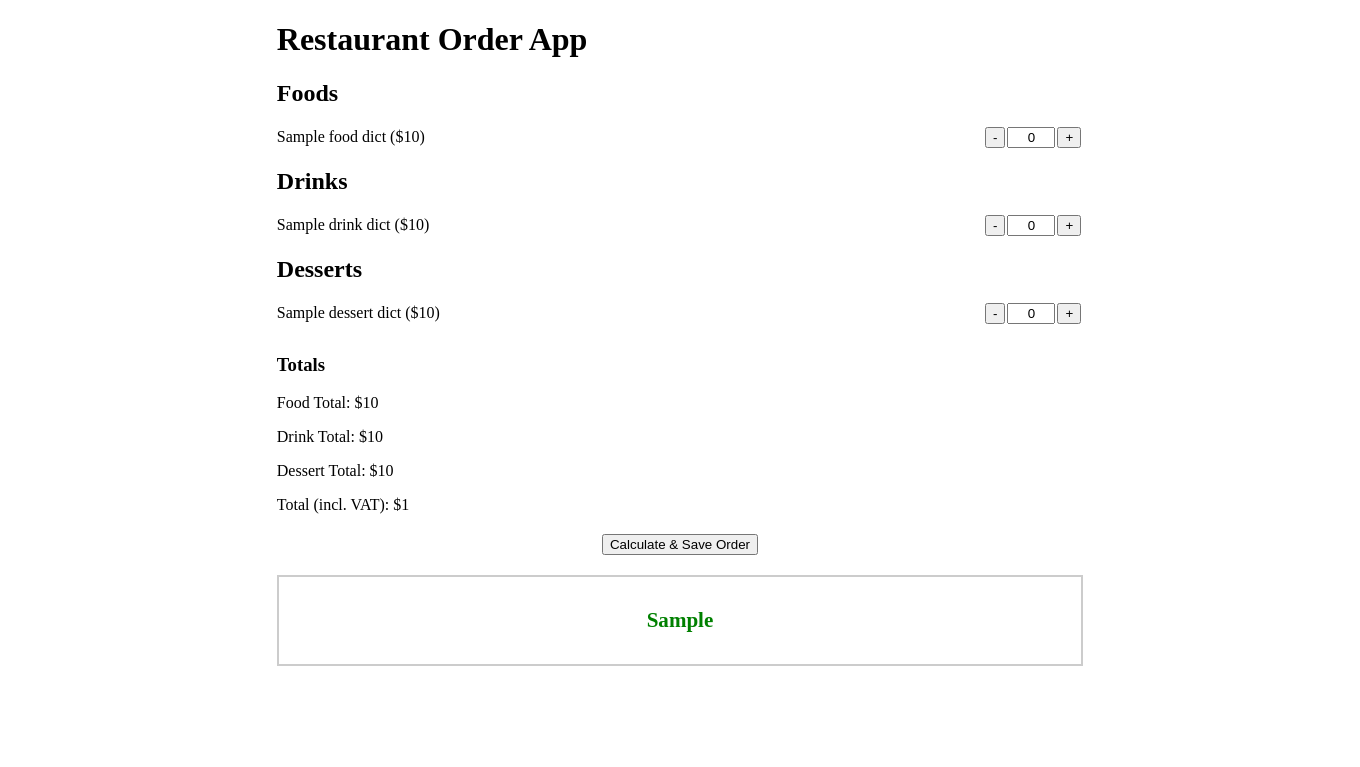
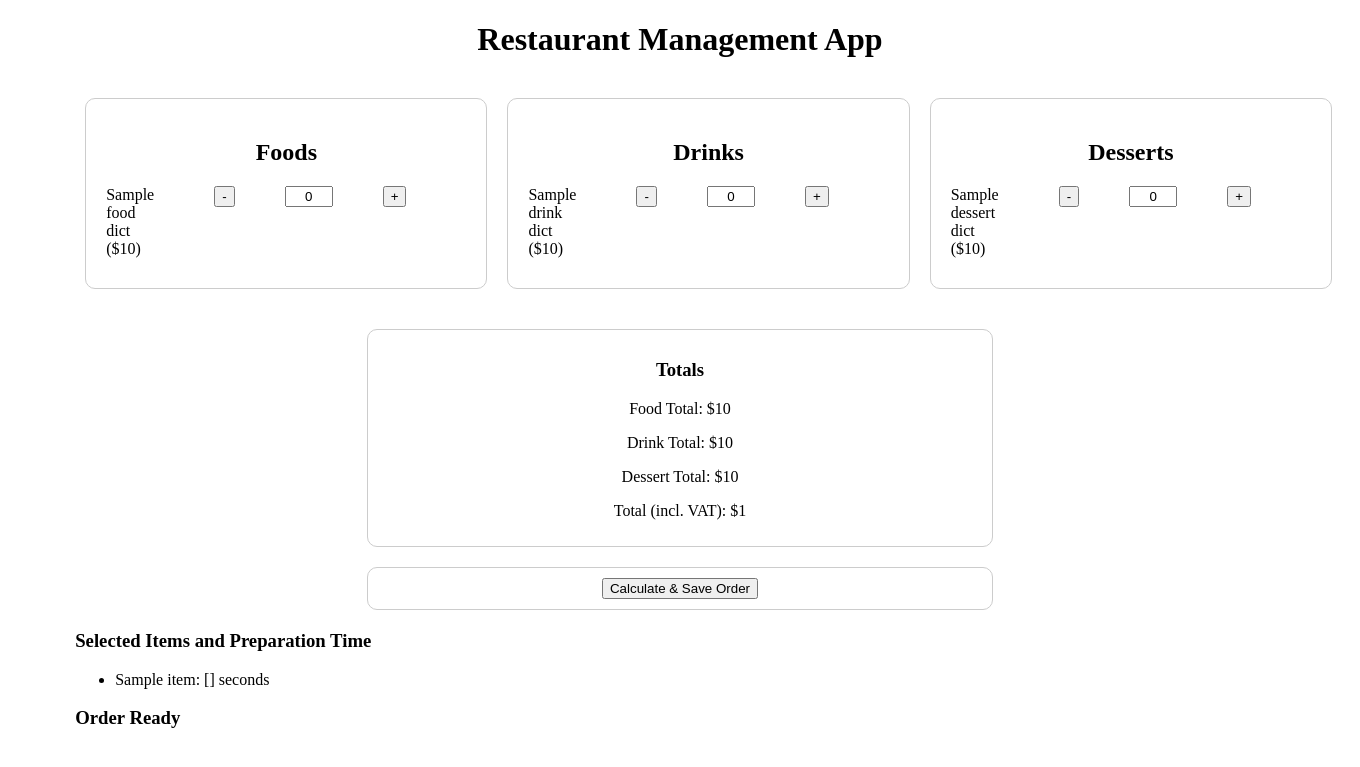
Before and after one commit to TurtleWithGlasses/restaurant_app, a Flask app: template templates/index.html in a window 1360 px wide. Shown: the top 767 px of the page. Run offline with Flask 3, Linux system fonts and the light colour scheme; the template is opened without the code that fills it: most values are stand-ins (such as "Sample title", 1, 10 or a date in 2020).

Commit message:
Add error messages, change logic of calculate function, put food drink and dessert side by side on the html

```diff
--- a/app.py
+++ b/app.py
@@ -8,43 +8,58 @@ app = Flask(__name__)
 def send_order_to_worker(order):
     # sends the order to the worker
     result = subprocess.run(["python3", "worker.py"], input=json.dumps(order), text=True, capture_output=True)
+    print("Raw worker output:", result.stdout.strip())
 
-    if result.returncode != 0:
-        return "Error in worker process"
-
-    return result.stdout.strip()
+    if result.returncode == 0:
+        return json.loads(result.stdout.strip())
+    else:
+        return {"status": "Error", "preparation_details": {}}
 
 @app.route("/")
 def index():
+    print("Food Dictionary:", food_dict)
+    print("Drink Dictionary:", drink_dict)
+    print("Dessert Dictionary:", dessert_dict)
     return render_template("index.html", food_dict=food_dict, drink_dict=drink_dict, dessert_dict=dessert_dict)
 
 @app.route("/calculate", methods=["POST"])
 def calculate():
-    # gets the sum of selected products on the menu and calculates the price & amount
-    food_total = sum(int(request.form.get(f"food_{item}", 0)) * price for item, price in food_dict.items())
-    drink_total = sum(int(request.form.get(f"drink_{item}", 0)) * price for item, price in drink_dict.items())
-    dessert_total = sum(int(request.form.get(f"dessert_{item}", 0)) * price for item, price in dessert_dict.items())
+    selected_items = {}
+
+    food_total = 0
+    drink_total = 0
+    dessert_total = 0
+
+    # Collect selected items and calculate totals
+    for item, price in food_dict.items():
+        quantity = int(request.form.get(f"food_{item}", 0))
+        print(f"Food {item}: {quantity}")  # Debugging line
+        if quantity > 0:
+            selected_items[item] = quantity
+            food_total += quantity * price
+
+    for item, price in drink_dict.items():
+        quantity = int(request.form.get(f"drink_{item}", 0))
+        print(f"Drink {item}: {quantity}")  # Debugging line
+        if quantity > 0:
+            selected_items[item] = quantity
+            drink_total += quantity * price
+
+    for item, price in dessert_dict.items():
+        quantity = int(request.form.get(f"dessert_{item}", 0))
+        print(f"Dessert {item}: {quantity}")  # Debugging line
+        if quantity > 0:
+            selected_items[item] = quantity
+            dessert_total += quantity * price
 
     total = food_total + drink_total + dessert_total
     vat = total * 0.18
     total_including_vat = total + vat
 
-    # order is gathered in a dictionary to be sent to the worker
-    order = {}
-    for item in food_dict.keys():
-        quantity = int(request.form.get(f"food_{item}"), 0)
-        if quantity > 0:
-            order[item] = quantity
-    for item in drink_dict.keys():
-        quantity = int(request.form.get(f"drink_{item}"), 0)
-        if quantity > 0:
-            order[item] = quantity
-    for item in dessert_dict.keys():
-        quantity = int(request.form.get(f"dessert_{item}"), 0)
-        if quantity > 0:
-            order[item] = quantity
+    print(f"Total: {total}, VAT: {vat}, Total incl. VAT: {total_including_vat}")  # Debugging line
 
-    worker_response = send_order_to_worker(order)
+    # Send the order to worker.py
+    worker_response = send_order_to_worker(selected_items)
 
     return render_template(
         "index.html",
@@ -55,7 +70,9 @@ def calculate():
         drink_total=drink_total,
         dessert_total=dessert_total,
         total_including_vat=total_including_vat,
-        worker_response=worker_response
+        selected_items=selected_items,
+        preparation_details=worker_response.get("preparation_details", {}),
+        worker_response=worker_response["status"]
     )
 
 if __name__ == "__main__":
--- a/templates/index.html
+++ b/templates/index.html
@@ -3,113 +3,170 @@
 <head>
     <meta charset="UTF-8">
     <meta name="viewport" content="width=device-width, initial-scale=1.0">
-    <title>Restaurant Order App</title>
+    <title>Restaurant Management App</title>
     <style>
         .container {
-            width: 60%;
+            width: 90%;
             margin: auto;
         }
+
         h1 {
-            text-align: left;
+            text-align: center;
+            margin-bottom: 40px;
         }
+
+        .sections-container {
+            display: flex;
+            justify-content: space-between;
+            margin-bottom: 40px;
+        }
+
         .section {
+            flex: 1;
+            padding: 20px;
+            border: 1px solid #ccc;
+            margin: 0 10px;
+            border-radius: 10px;
+        }
+
+        .section h2 {
+            text-align: center;
             margin-bottom: 20px;
         }
+
+        .items-container {
+            display: flex;
+            justify-content: space-between;
+        }
+
+        .item-names,
+        .item-controls {
+            flex: 1;
+            margin-right: 10px;
+        }
+
+        .item-controls {
+            text-align: right;
+        }
+
         .item-row {
             display: flex;
             justify-content: space-between;
             align-items: center;
-            margin-bottom: 5px;
+            margin-bottom: 10px;
         }
+
         .item-row label {
             flex: 2;
             text-align: left;
-            margin-right: 5px;
         }
+
         .item-row div {
             flex: 1;
             display: flex;
             justify-content: flex-end;
             align-items: center;
         }
+
         .item-row input {
             width: 40px;
             text-align: center;
         }
+
         button {
-            margin: 0 2px;
+            margin: 0 50px; /* Adjust this if needed */
         }
-        .totals {
-            margin-top: 30px;
-        }
+
+        .totals,
         .calculate-button {
+            width: 50%;
+            margin: 20px auto;
             text-align: center;
-            margin-top: 20px;
-        }
-        .worker-response {
-            margin-top: 20px;
+            border: 1px solid #ccc;
             padding: 10px;
-            border: 2px solid #ccc;
-            text-align: center;
-            font-size: 18px;
-            color: green;
+            border-radius: 10px;
         }
     </style>
 </head>
 <body>
     <div class="container">
-        <h1>Restaurant Order App</h1>
+        <h1>Restaurant Management App</h1>
 
         <form action="{{ url_for('calculate') }}" method="post">
+            <div class="sections-container">
                 <!-- Food Section -->
                 <div class="section">
                     <h2>Foods</h2>
+                    <div class="items-container">
+                        <div class="item-names">
                             {% for item_name, item_price in food_dict.items() %}
                             <div class="item-row">
                                 <label>{{ item_name }} (${{ item_price }})</label>
-                    <div>
+                            </div>
+                            {% endfor %}
+                        </div>
+                        <div class="item-controls">
+                            {% for item_name, item_price in food_dict.items() %}
+                            <div class="item-row">
                                 <button type="button" onclick="decrement('food_{{ item_name }}')">-</button>
                                 <input type="text" name="food_{{ item_name }}" id="food_{{ item_name }}" value="0">
                                 <button type="button" onclick="increment('food_{{ item_name }}')">+</button>
                             </div>
+                            {% endfor %}
                         </div>
-                {% endfor %}
+                    </div>
                 </div>
 
                 <!-- Drink Section -->
                 <div class="section">
                     <h2>Drinks</h2>
+                    <div class="items-container">
+                        <div class="item-names">
                             {% for item_name, item_price in drink_dict.items() %}
                             <div class="item-row">
                                 <label>{{ item_name }} (${{ item_price }})</label>
-                    <div>
+                            </div>
+                            {% endfor %}
+                        </div>
+                        <div class="item-controls">
+                            {% for item_name, item_price in drink_dict.items() %}
+                            <div class="item-row">
                                 <button type="button" onclick="decrement('drink_{{ item_name }}')">-</button>
                                 <input type="text" name="drink_{{ item_name }}" id="drink_{{ item_name }}" value="0">
                                 <button type="button" onclick="increment('drink_{{ item_name }}')">+</button>
                             </div>
+                            {% endfor %}
                         </div>
-                {% endfor %}
+                    </div>
                 </div>
 
                 <!-- Dessert Section -->
                 <div class="section">
                     <h2>Desserts</h2>
+                    <div class="items-container">
+                        <div class="item-names">
                             {% for item_name, item_price in dessert_dict.items() %}
                             <div class="item-row">
                                 <label>{{ item_name }} (${{ item_price }})</label>
-                    <div>
+                            </div>
+                            {% endfor %}
+                        </div>
+                        <div class="item-controls">
+                            {% for item_name, item_price in dessert_dict.items() %}
+                            <div class="item-row">
                                 <button type="button" onclick="decrement('dessert_{{ item_name }}')">-</button>
                                 <input type="text" name="dessert_{{ item_name }}" id="dessert_{{ item_name }}" value="0">
                                 <button type="button" onclick="increment('dessert_{{ item_name }}')">+</button>
                             </div>
+                            {% endfor %}
                         </div>
-                {% endfor %}
+                    </div>
+                </div>
             </div>
 
             <!-- Totals Section -->
-            <div class="section totals">
+            <div class="totals">
                 <h3>Totals</h3>
-                <!-- These will only display if defined in the context -->
                 <p>Food Total: ${{ food_total }}</p>
                 <p>Drink Total: ${{ drink_total }}</p>
                 <p>Dessert Total: ${{ dessert_total }}</p>
@@ -122,6 +179,18 @@
             </div>
         </form>
 
+        <!-- Selected Items and Countdown -->
+        {% if preparation_details %}
+        <div class="selected-items">
+            <h3>Selected Items and Preparation Time</h3>
+            <ul>
+                {% for item, time in preparation_details.items() %}
+                <li>{{ item }}: <span id="countdown-{{ item }}">{{ time }}</span> seconds</li>
+                {% endfor %}
+            </ul>
+        </div>
+        {% endif %}
+
         <!-- Worker Response -->
         {% if worker_response %}
         <div class="worker-response">
@@ -133,15 +202,54 @@
     <script>
         function increment(id) {
             let element = document.getElementById(id);
-            element.value = parseInt(element.value) + 1;
+            let value = parseInt(element.value, 10);
+            value = isNaN(value) ? 0 : value;
+            value++;
+            element.value = value;
         }
 
         function decrement(id) {
             let element = document.getElementById(id);
-            if (parseInt(element.value) > 0) {
-                element.value = parseInt(element.value) - 1;
+            let value = parseInt(element.value, 10);
+            value = isNaN(value) ? 0 : value;
+            value = value > 0 ? value - 1 : 0;
+            element.value = value;
+        }
+
+        function countdown(id, time) {
+            let countdownElement = document.getElementById(id);
+            let interval = setInterval(function() {
+                if (time > 0) {
+                    time--;
+                    countdownElement.innerText = time;
+                } else {
+                    clearInterval(interval);
+                    checkIfAllCountdownsComplete();
+                }
+            }, 1000);
+        }
+
+        function checkIfAllCountdownsComplete() {
+            const countdowns = document.querySelectorAll('[id^="countdown-"]');
+            let allComplete = true;
+
+            countdowns.forEach(function(countdown) {
+                if (parseInt(countdown.innerText) > 0) {
+                    allComplete = false;
+                }
+            });
+
+            if (allComplete) {
+                document.querySelector('.worker-response').innerHTML = '<h3>Order Ready</h3>';
             }
         }
+
+        // Initialize countdowns for each item
+        {% if preparation_details %}
+        {% for item, time in preparation_details.items() %}
+        countdown("countdown-{{ item }}", {{ time }});
+        {% endfor %}
+        {% endif %}
     </script>
 </body>
 </html>
```
Also changed, not shown: worker.py (+13 -12 lines). Lines whose indentation alone changed are shown as unchanged.
